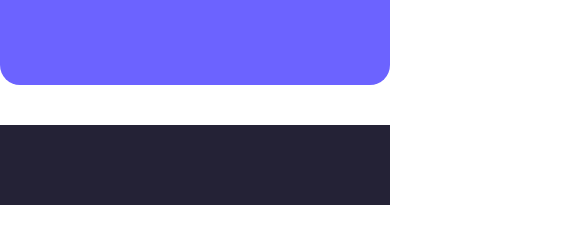
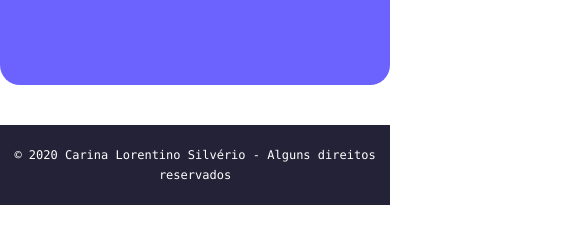
Before and after one commit to carinalsilverio/portfolio_carinalsilverio, a plain HTML site: page index.html in a window 390 px wide. Shown: the part 2195-2438 px from the top of the page, 585 px wide, since content can reach past the window. After the commit the page ends 2400 px from the top, so only its background shows below. Drawn offline with nearby package versions, Linux system fonts and the light colour scheme.

Commit message:
Alinhamento do rodapé

```diff
--- a/css/style.css
+++ b/css/style.css
@@ -369,7 +369,8 @@ footer {
 footer p {
   color: #fff;
   font-size: 12px;
-  margin-left: 710px;
+  text-align: center;
+  width: 100%;
 }
 
 /*Estilo para Tablets*/
@@ -396,4 +397,6 @@ footer p {
     margin-bottom: 2px;
     padding: -200px 0 400px 0;
   }
+  .footer {
+  }
 }
```
